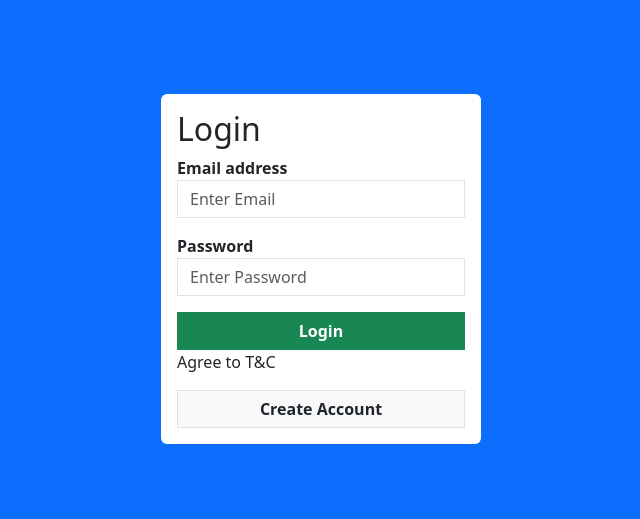
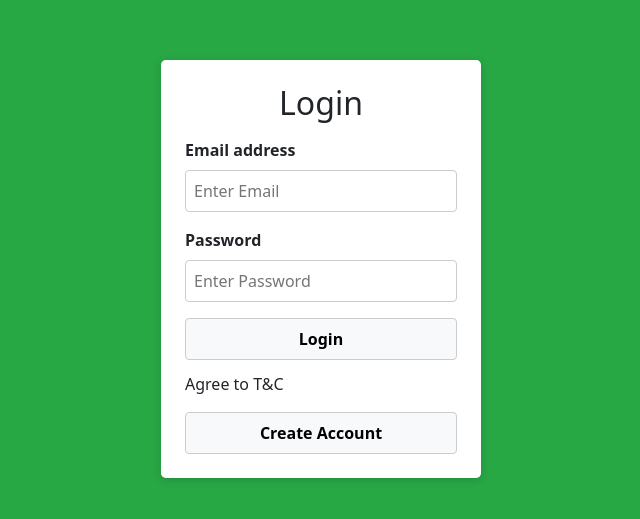
Before and after one commit to Thanu10ekoon/GUI, a React (Create React App) app in the folder Reps-Sheet/frontend/: page /GUI/login in a window 1280 px wide. Shown: the part 131-650 px from the top of the page, without its empty margins (319-959 px from the left). Built offline with nearby package versions, Linux system fonts and the light colour scheme.

Commit message:
added few retouces to home

```diff
--- a/Reps-Sheet/frontend/package.json
+++ b/Reps-Sheet/frontend/package.json
@@ -1,5 +1,6 @@
 {
   "homepage": "https://thanu10ekoon.github.io/GUI",
+  "homepage2": "http://localhost:3000/GUI",
   "name": "frontend",
   "version": "0.1.0",
   "private": true,
--- a/Reps-Sheet/frontend/public/index.html
+++ b/Reps-Sheet/frontend/public/index.html
@@ -24,7 +24,7 @@
       work correctly both with client-side routing and a non-root public URL.
       Learn how to configure a non-root public URL by running `npm run build`.
     -->
-    <title>React App</title>
+    <title>Reps-Sheet</title>
   </head>
   <body>
     <noscript>You need to enable JavaScript to run this app.</noscript>
--- a/Reps-Sheet/frontend/src/App.js
+++ b/Reps-Sheet/frontend/src/App.js
@@ -8,7 +8,7 @@ function App() {
   return (
     <BrowserRouter>
       <Routes>
-        <Route path='/GUI/' element={<Login/>}></Route>
+        <Route path='/GUI/' element={<Home/>}></Route>
         <Route path='/GUI/signup' element={<Signup/>}></Route>
         <Route path='/GUI/login' element={<Login/>}></Route>
         <Route path='/GUI/home' element={<Home />}></Route>
--- /dev/null
+++ b/Reps-Sheet/frontend/src/Login.css
@@ -0,0 +1,95 @@
+/* Fullscreen blue background + centering */
+.login-container {
+    display: flex;
+    justify-content: center;
+    align-items: center;
+    background-color:#28a745; /* Similar to Bootstrap primary */
+    height: 100vh;
+    margin: 0;
+    padding: 0;
+  }
+
+  /* White box in the center */
+  .login-box {
+    background-color: #fff;
+    padding: 1.5rem;
+    border-radius: 0.3rem;
+    width: 25%;
+    min-width: 320px;  /* Ensures it's not too narrow on mobile */
+    box-shadow: 0 2px 8px rgba(0, 0, 0, 0.15);
+  }
+
+  /* Title styling */
+  .login-title {
+    margin-bottom: 1rem;
+    text-align: center;
+  }
+
+  /* Form spacing */
+  .form-group {
+    margin-bottom: 1rem;
+  }
+
+  /* Label styling */
+  .form-group label {
+    display: block;
+    margin-bottom: 0.5rem;
+  }
+
+  /* Text fields */
+  .form-group input {
+    width: 100%;
+    padding: 0.5rem;
+    border: 1px solid #ccc;
+    border-radius: 0.25rem;
+    outline: none;
+    box-sizing: border-box;
+  }
+
+  /* Error message in red */
+  .error-text {
+    display: block;
+    color: red;
+    margin-top: 0.25rem;
+  }
+
+  /* Buttons */
+  .btn-login {
+    width: 100%;
+    padding: 0.5rem;
+    background-color: #28a745; /* Similar to Bootstrap success */
+    color: #fff;
+    border: none;
+    border-radius: 0.25rem;
+    cursor: pointer;
+    font-weight: bold;
+    margin-bottom: 0.75rem;
+  }
+
+  .btn-login:hover {
+    background-color: #218838;
+  }
+
+  .btn-create {
+    width: 100%;
+    display: inline-block;
+    text-align: center;
+    padding: 0.5rem;
+    background-color: #f8f9fa; /* Light gray background */
+    color: #000;
+    border: 1px solid #ccc;
+    border-radius: 0.25rem;
+    text-decoration: none;
+    font-weight: bold;
+  }
+
+  .btn-create:hover {
+    background-color: #e2e6ea;
+  }
+
+  /* Responsive breakpoints */
+  @media (max-width: 768px) {
+    .login-box {
+      width: 80%;
+    }
+  }
--- a/Reps-Sheet/frontend/src/Login.js
+++ b/Reps-Sheet/frontend/src/Login.js
@@ -1,66 +1,76 @@
-import React, { useState } from 'react'
-import { Link } from 'react-router-dom'
+import React, { useState } from 'react';
+import { Link } from 'react-router-dom';
 import Validation from './LoginValidation';
-import axios from "axios"
+import axios from 'axios';
 import { useNavigate } from 'react-router-dom';
+import './Login.css';
 
 function Login() {
-  const [values,setValues]=useState({
-    email:'',
-    password:''
-  })
+  const [values, setValues] = useState({
+    email: '',
+    password: ''
+  });
 
+  const [errors, setErrors] = useState({});
   const navigate = useNavigate();
-  const [errors,setErrors]=useState({})
 
-  const handleSubmit=(event)=>{
+  const handleSubmit = (event) => {
     event.preventDefault();
     setErrors(Validation(values));
-    if(errors.email === "" && errors.password === "")
-      {
-          axios.post('http://localhost:8082/login',values)
+
+    if (errors.email === '' && errors.password === '') {
+      axios.post('http://localhost:8082/login', values)
         .then(res => {
-              if(res.data === "Login Success")
-              {
+          if (res.data === 'Login Success') {
             navigate('/GUI/home');
-              }
-              else
-              {
-                  alert("No Record Found");
+          } else {
+            alert('No Record Found');
           }
         })
         .catch(err => console.log(err));
     }
-  }
+  };
 
-  const handleINput = (event)=>{
-    setValues(prev => ({...prev,[event.target.name]:[event.target.value]}))
-  }
+  const handleINput = (event) => {
+    setValues(prev => ({ ...prev, [event.target.name]: [event.target.value] }));
+  };
+
   return (
-    <div className='d-flex justify-content-center align-items-center bg-primary vh-100'>
-      <div className='bg-white p-3 rounded w-25'>
-        <h2>Login</h2>
-        <form action="" onSubmit={handleSubmit}>
-            <div className='mb-3'>
+    <div className="login-container">
+      <div className="login-box">
+        <h2 className="login-title">Login</h2>
+        <form onSubmit={handleSubmit}>
+          <div className="form-group">
             <label htmlFor="email"><strong>Email address</strong></label>
-                <input type="email" placeholder='Enter Email' name='email'
-                onChange={handleINput} className='form-control rounded-0'/>
-                {errors.email && <span class='text-danger'>{errors.email}</span>}
+            <input
+              type="email"
+              name="email"
+              placeholder="Enter Email"
+              onChange={handleINput}
+            />
+            {errors.email && <span className="error-text">{errors.email}</span>}
           </div>
 
-            <div className='mb-3'>
+          <div className="form-group">
             <label htmlFor="password"><strong>Password</strong></label>
-                <input type="password" placeholder='Enter Password' name='password'
-                onChange={handleINput} className='form-control rounded-0'/>
-                {errors.password && <span class='text-danger'>{errors.password}</span>}
+            <input
+              type="password"
+              name="password"
+              placeholder="Enter Password"
+              onChange={handleINput}
+            />
+            {errors.password && <span className="error-text">{errors.password}</span>}
           </div>
-            <button type='submit' className='btn btn-success w-100 rounded-0'><strong>Login</strong></button>
+
+          <button type="submit" className="btn-login">Login</button>
           <p>Agree to T&C</p>
-            <Link to='/GUI/signup' className='btn btn-default border w-100 bg-light rounded-0 text-decoration-none'><strong>Create Account</strong></Link>
+          <Link to="/GUI/signup" className="btn-create">
+            Create Account
+          </Link>
         </form>
       </div>
     </div>
-  )
+  );
 }
 
-export default Login
+export default Login;
--- /dev/null
+++ b/Reps-Sheet/frontend/src/Signup.css
@@ -0,0 +1,96 @@
+/* Fullscreen blue background + centering */
+.signup-container {
+    display: flex;
+    justify-content: center;
+    align-items: center;
+    background-color: #28a745; /* Similar to Bootstrap primary */
+    height: 100vh;
+    margin: 0;
+    padding: 0;
+  }
+
+  /* White box in the center */
+  .signup-box {
+    background-color: #fff;
+    padding: 1.5rem;
+    border-radius: 0.3rem;
+    width: 25%;
+    min-width: 320px; /* Ensures it's not too narrow on mobile */
+    box-shadow: 0 2px 8px rgba(0, 0, 0, 0.15);
+  }
+
+  /* Title styling */
+  .signup-title {
+    margin-bottom: 1rem;
+    text-align: center;
+  }
+
+  /* Form spacing */
+  .form-group {
+    margin-bottom: 1rem;
+  }
+
+  /* Label styling */
+  .form-group label {
+    display: block;
+    margin-bottom: 0.5rem;
+  }
+
+  /* Text fields */
+  .form-group input {
+    width: 100%;
+    padding: 0.5rem;
+    border: 1px solid #ccc;
+    border-radius: 0.25rem;
+    outline: none;
+    box-sizing: border-box;
+  }
+
+  /* Error text in red */
+  .error-text {
+    display: block;
+    color: red;
+    margin-top: 0.25rem;
+  }
+
+  /* Signup button */
+  .btn-signup {
+    width: 100%;
+    padding: 0.5rem;
+    background-color: #28a745; /* Similar to Bootstrap success */
+    color: #fff;
+    border: none;
+    border-radius: 0.25rem;
+    cursor: pointer;
+    font-weight: bold;
+    margin-bottom: 0.75rem;
+  }
+
+  .btn-signup:hover {
+    background-color: #218838;
+  }
+
+  /* Login button (styled as a link, but looks like a button) */
+  .btn-login {
+    width: 100%;
+    display: inline-block;
+    text-align: center;
+    padding: 0.5rem;
+    background-color: #f8f9fa; /* Light gray background */
+    color: #000;
+    border: 1px solid #ccc;
+    border-radius: 0.25rem;
+    text-decoration: none;
+    font-weight: bold;
+  }
+
+  .btn-login:hover {
+    background-color: #e2e6ea;
+  }
+
+  /* Responsive breakpoints */
+  @media (max-width: 768px) {
+    .signup-box {
+      width: 50%;
+    }
+  }
--- a/Reps-Sheet/frontend/src/Signup.js
+++ b/Reps-Sheet/frontend/src/Signup.js
@@ -1,73 +1,85 @@
-import React, { useState } from "react"
-import { Link } from "react-router-dom"
-import Validation from "./SignupValidation";
-import axios from "axios"
+import React, { useState } from 'react';
+import { Link } from 'react-router-dom';
+import Validation from './SignupValidation';
+import axios from 'axios';
 import { useNavigate } from 'react-router-dom';
+import './Signup.css';
 
+function Signup() {
+  const [values, setValues] = useState({
+    name: '',
+    email: '',
+    password: ''
+  });
 
-function Signup()
-{
-    const [values,setValues]=useState({
-        name:'',
-        email:'',
-        password:''
-      })
-
+  const [errors, setErrors] = useState({});
   const navigate = useNavigate();
 
-      const [errors,setErrors]=useState({})
-
-      const handleSubmit=(event)=>{
+  const handleSubmit = (event) => {
     event.preventDefault();
     const err = Validation(values);
     setErrors(err);
-        if(errors.name === "" && errors.email === "" && errors.password === "")
-            {
-                axios.post('http://localhost:8082/signup',values)
-                .then(res => {
+
+    if (errors.name === '' && errors.email === '' && errors.password === '') {
+      axios.post('http://localhost:8082/signup', values)
+        .then(() => {
           navigate('/GUI/login');
         })
         .catch(err => console.log(err));
     }
-      }
+  };
 
-      const handleINput = (event)=>{
-        setValues(prev => ({...prev,[event.target.name]:[event.target.value]}))
-      }
+  const handleINput = (event) => {
+    setValues(prev => ({ ...prev, [event.target.name]: [event.target.value] }));
+  };
 
-    return(
-        <div className='d-flex justify-content-center align-items-center bg-primary vh-100'>
-      <div className='bg-white p-3 rounded w-25'>
-        <h2>Sign-Up</h2>
-        <form action="" onSubmit={handleSubmit}>
-        <div className='mb-3'>
+  return (
+    <div className="signup-container">
+      <div className="signup-box">
+        <h2 className="signup-title">Sign-Up</h2>
+        <form onSubmit={handleSubmit}>
+          <div className="form-group">
             <label htmlFor="name"><strong>Name</strong></label>
-                <input type="text" placeholder='Enter Name' name="name"
-                onChange={handleINput} className='form-control rounded-0'/>
-                {errors.name && <span class='text-danger'>{errors.name}</span>}
+            <input
+              type="text"
+              name="name"
+              placeholder="Enter Name"
+              onChange={handleINput}
+            />
+            {errors.name && <span className="error-text">{errors.name}</span>}
           </div>
 
-            <div className='mb-3'>
+          <div className="form-group">
             <label htmlFor="email"><strong>Email address</strong></label>
-                <input type="email" placeholder='Enter Email' name="email"
-                onChange={handleINput} className='form-control rounded-0'/>
-                {errors.email && <span class='text-danger'>{errors.email}</span>}
+            <input
+              type="email"
+              name="email"
+              placeholder="Enter Email"
+              onChange={handleINput}
+            />
+            {errors.email && <span className="error-text">{errors.email}</span>}
           </div>
 
-            <div className='mb-3'>
+          <div className="form-group">
             <label htmlFor="password"><strong>Password</strong></label>
-                <input type="password" placeholder='Enter Password' name="password"
-                onChange={handleINput} className='form-control rounded-0'/>
-                {errors.password && <span class='text-danger'>{errors.password}</span>}
+            <input
+              type="password"
+              name="password"
+              placeholder="Enter Password"
+              onChange={handleINput}
+            />
+            {errors.password && <span className="error-text">{errors.password}</span>}
           </div>
-            <button type="submit" className='btn btn-success w-100 rounded-0'><strong>Sign Up</strong></button>
+
+          <button type="submit" className="btn-signup">Sign Up</button>
           <p>Agree to T&C</p>
-            <Link to='/GUI/login' className='btn btn-default border w-100 bg-light rounded-0 text-decoration-none'><strong>Login</strong></Link>
+          <Link to="/GUI/login" className="btn-login">
+            Login
+          </Link>
         </form>
       </div>
     </div>
   );
-
 }
 
 export default Signup;
```
Also changed, not shown: Reps-Sheet/frontend/src/Home.css (+205 -21 lines), Reps-Sheet/frontend/src/Home.js (+50 -12 lines), 9 other files (tests, documents, lock files or other folders). Lines whose indentation alone changed are shown as unchanged.
